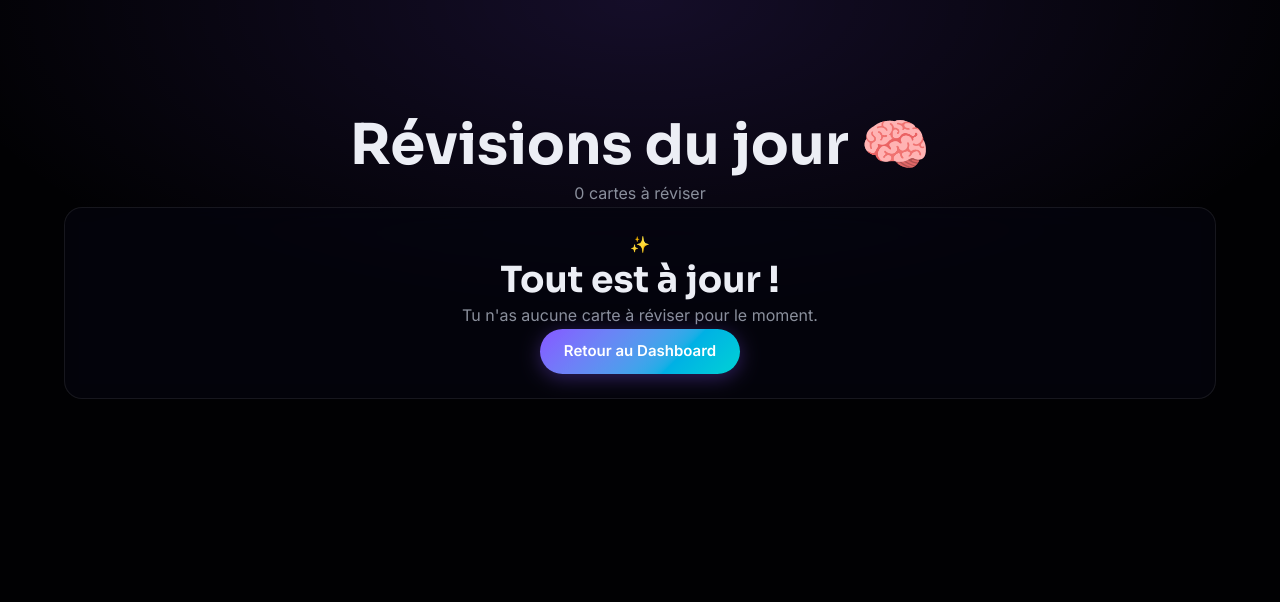
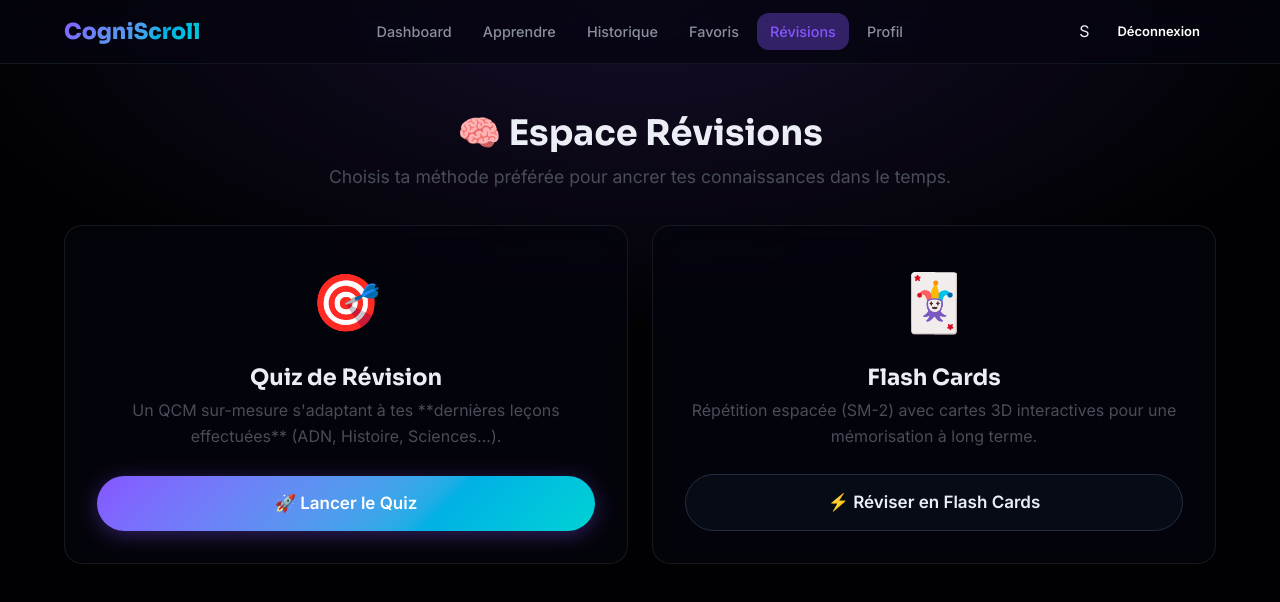
Before and after one commit to DrDemoniak/cogniscroll, a Next.js app: page /reviews in a window 1280 px wide. Shown: the top 602 px of the page. Built offline with nearby package versions, Linux system fonts and the light colour scheme; no server answers; the database is empty; sample sign-in values are in the browser's storage; a web font is replaced by a local one.

Commit message:
feat: Hub révision, quiz dynamique leçons récentes, approfondissement déroulant (quiz 6 questions) et fixes profil badges/stats

```diff
--- a/app/api/generate-quiz/route.ts
+++ b/app/api/generate-quiz/route.ts
@@ -21,8 +21,49 @@ export async function POST(request: NextRequest) {
 
   try {
     const body = await request.json();
-    const { lessonTitle, lessonSummary, lessonSections } = body;
+    const { lessonTitle, lessonSummary, lessonSections, recentLessons, count } = body;
 
+    const numQuestions = count || 4;
+
+    let prompt = '';
+
+    if (recentLessons && Array.isArray(recentLessons) && recentLessons.length > 0) {
+      // Quiz de révision global basé sur plusieurs leçons récentes
+      const lessonsSummary = recentLessons.map((l: any, i: number) => {
+        const title = l.content?.title || l.topic || `Leçon ${i+1}`;
+        const theme = l.theme || '';
+        const summary = l.content?.summary || '';
+        return `- ${title} (${theme}) : ${summary}`;
+      }).join('\n');
+
+      console.log('[API] Génération d\'un quiz de révision global pour', recentLessons.length, 'leçons récentes');
+
+      prompt = `
+Tu es un professeur expert. Génère un quiz de révision général de 6 questions QCM en FRANÇAIS basées sur ces leçons révisées récemment :
+
+${lessonsSummary}
+
+Règles OBLIGATOIRES :
+- Exactement 6 questions
+- Distribue les questions de manière équilibrée sur les différentes leçons
+- 4 options de réponse chacune (A, B, C, D)
+- Exactement 1 bonne réponse par question (correctIndex de 0 à 3)
+- Explication claire pour la bonne réponse
+- En FRANÇAIS uniquement
+
+Retourne UNIQUEMENT un JSON valide (sans markdown, pas de \`\`\`json) :
+{
+  "questions": [
+    {
+      "question": "La question posée ?",
+      "options": ["Option A", "Option B", "Option C", "Option D"],
+      "correctIndex": 0,
+      "explanation": "Explication de la réponse."
+    }
+  ]
+}
+`;
+    } else {
       if (!lessonTitle || !lessonSections) {
         return NextResponse.json(
           { error: 'Paramètres manquants : lessonTitle et lessonSections requis' },
@@ -32,13 +73,13 @@ export async function POST(request: NextRequest) {
 
       // Construit un résumé de la leçon pour le contexte Gemini
       const lessonContext = lessonSections
-      .map((s: any) => `${s.title}: ${s.content.slice(0, 300)}`)
+        .map((s: any) => `${s.title}: ${s.content?.slice(0, 300) || s.content}`)
         .join('\n');
 
-    console.log('[API] Génération quiz pour:', lessonTitle);
+      console.log(`[API] Génération quiz pour "${lessonTitle}" (${numQuestions} questions)`);
 
-    const prompt = `
-Tu es un créateur de quiz pédagogique expert. Génère 4 questions à choix multiples en FRANÇAIS basées sur cette leçon.
+      prompt = `
+Tu es un créateur de quiz pédagogique expert. Génère ${numQuestions} questions à choix multiples en FRANÇAIS basées sur cette leçon.
 
 Titre de la leçon : ${lessonTitle}
 Résumé : ${lessonSummary || ''}
@@ -46,7 +87,7 @@ Contenu :
 ${lessonContext}
 
 Règles OBLIGATOIRES :
-- 4 questions exactement
+- ${numQuestions} questions exactement
 - 4 options de réponse chacune (A, B, C, D)
 - Exactement 1 bonne réponse par question
 - Les mauvaises réponses doivent être plausibles (pas triviales)
@@ -61,13 +102,14 @@ Retourne UNIQUEMENT un JSON valide (sans markdown) :
       "question": "La question posée ?",
       "options": ["Option A", "Option B", "Option C", "Option D"],
       "correctIndex": 0,
-      "explanation": "Explication détaillée de pourquoi cette réponse est correcte, et éventuellement pourquoi les autres sont incorrectes."
+      "explanation": "Explication détaillée de pourquoi cette réponse est correcte."
     }
   ]
 }
 
 correctIndex est l'index (0-3) de la bonne réponse dans le tableau options.
 `;
+    }
 
     const result = await model.generateContent(prompt);
     const text = result.response.text();
--- a/app/quiz/page.tsx
+++ b/app/quiz/page.tsx
@@ -46,17 +46,17 @@ export default function QuizPage() {
         return;
       }
 
-      const { lessonId, lessonTitle, lessonSummary, lessonSections, theme } = JSON.parse(raw);
+      const { lessonId, lessonTitle, lessonSummary, lessonSections, theme, count } = JSON.parse(raw);
       setQuizMeta({ lessonId, theme, lessonTitle });
       // Récupérer le statut favori actuel depuis sessionStorage
       setIsFavorite(sessionStorage.getItem('isFavorite') === 'true');
 
-      console.log('[QUIZ] Génération du quiz pour:', lessonTitle);
+      console.log('[QUIZ] Génération du quiz pour:', lessonTitle, 'count:', count || 4);
       try {
         const res = await fetch('/api/generate-quiz', {
           method: 'POST',
           headers: { 'Content-Type': 'application/json' },
-          body: JSON.stringify({ lessonTitle, lessonSummary, lessonSections }),
+          body: JSON.stringify({ lessonTitle, lessonSummary, lessonSections, count: count || 4 }),
         });
 
         if (!res.ok) throw new Error('Erreur API quiz');
--- a/app/reviews/page.tsx
+++ b/app/reviews/page.tsx
@@ -1,125 +1,168 @@
 'use client';
+
+/**
+ * app/reviews/page.tsx
+ * Hub de Révisions : offre le choix entre Quiz de révision dynamique et Flash Cards SM-2.
+ */
 
 import { useEffect, useState } from 'react';
 import { useRouter } from 'next/navigation';
 import AuthGuard from '@/components/layout/AuthGuard';
+import Navbar from '@/components/layout/Navbar';
 import { useAuth } from '@/lib/auth-context';
-import { getDueReviewCards, updateReviewCard, addXP } from '@/lib/firestore';
+import { getRecentLessons, addXP, recordDailyStats, saveQuizResult } from '@/lib/firestore';
 import QuizEngine from '@/components/features/QuizEngine';
 import { useToast } from '@/components/ui/Toast';
+import { computeQuizXP } from '@/lib/gamification';
 
-/**
- * Page de Révision Espacée (Spaced Repetition)
- */
 export default function ReviewsPage() {
-  const { user } = useAuth();
+  const { user, refreshProfile } = useAuth();
   const router = useRouter();
   const { addToast } = useToast();
 
-  const [reviewCards, setReviewCards] = useState<any[]>([]);
-  const [loading, setLoading] = useState(true);
-  const [completed, setCompleted] = useState(false);
-  const [xpGained, setXpGained] = useState(0);
+  const [mode, setMode] = useState<'select' | 'quiz'>('select');
+  const [quizQuestions, setQuizQuestions] = useState<any[]>([]);
+  const [loadingQuiz, setLoadingQuiz] = useState(false);
+  const [recentCount, setRecentCount] = useState(0);
 
-  useEffect(() => {
-    async function loadDueCards() {
-      if (!user) return;
-      console.log('[REVIEWS] Chargement des cartes de révision dues');
-      try {
-        const cards = await getDueReviewCards(user.uid);
-        // Formatage des cartes pour s'adapter à QuizEngine
-        const formattedQuestions = cards.map(c => ({
-          id: c.id,
-          question: c.question,
-          options: c.options,
-          correctIndex: c.correctIndex,
-          explanation: c.explanation,
-          // on garde la ref SM-2
-          sm2Data: { interval: c.interval, repetition: c.repetitions, easeFactor: c.easeFactor }
-        }));
-        setReviewCards(formattedQuestions);
-      } catch (error) {
-        console.error('[REVIEWS] Erreur', error);
-      } finally {
-        setLoading(false);
+  // ── Lancer un Quiz de Révision Dynamique ──────────────────────────────────
+  const startDynamicQuiz = async () => {
+    if (!user) return;
+    setLoadingQuiz(true);
+    console.log('[REVIEWS] Chargement des leçons récentes pour le quiz de révision...');
+    try {
+      const recent = await getRecentLessons(user.uid, 8);
+      setRecentCount(recent.length);
+
+      if (recent.length === 0) {
+        addToast('Fais au moins une leçon avant de lancer un quiz de révision !', 'error');
+        setLoadingQuiz(false);
+        return;
       }
-    }
-    loadDueCards();
-  }, [user]);
 
-  const handleReviewComplete = async (score: number, wrongAnswers: any[]) => {
-    if (!user) return;
-    console.log('[REVIEWS] Session terminée, score:', score);
-
-    let localXp = 0;
-
-    try {
-      const wrongIds = new Set(wrongAnswers.map(w => w.id));
-      const promises = reviewCards.map((card) => {
-        const isCorrect = !wrongIds.has(card.id);
-        if (isCorrect) localXp += 3; // +3 XP par bonne réponse de révision
-
-        // Simule une mise à jour des paramètres SM-2
-        const updates = {
-          easeFactor: isCorrect ? 2.6 : 2.0,
-          repetitions: isCorrect ? card.repetitions + 1 : 0
-        };
-        return updateReviewCard(user.uid, card.id, updates);
+      // Appelle l'API generate-quiz avec les leçons récentes
+      const res = await fetch('/api/generate-quiz', {
+        method: 'POST',
+        headers: { 'Content-Type': 'application/json' },
+        body: JSON.stringify({ recentLessons: recent }),
       });
 
-      await Promise.all(promises);
+      if (!res.ok) throw new Error('Erreur lors de la génération');
 
-      if (localXp > 0) {
-        await addXP(user.uid, localXp);
+      const data = await res.json();
+      if (data.quiz?.questions) {
+        setQuizQuestions(data.quiz.questions);
+        setMode('quiz');
+        console.log('[REVIEWS] Quiz de révision prêt avec', data.quiz.questions.length, 'questions');
+      } else {
+        throw new Error('Questions invalides');
       }
-
-      setXpGained(localXp);
-      setCompleted(true);
-      addToast(`Révisions terminées ! +${localXp} XP`, 'success');
-
-    } catch (error) {
-      console.error('[REVIEWS] Erreur lors de la maj SM-2', error);
-      addToast("Erreur lors de la sauvegarde", 'error');
+    } catch (err) {
+      console.error('[REVIEWS] Erreur génération quiz révision:', err);
+      addToast('Impossible de générer le quiz de révision. Réessaie !', 'error');
+    } finally {
+      setLoadingQuiz(false);
     }
   };
 
-  if (loading) {
-    return <div className="spinner-lg mt-20 mx-auto"></div>;
-  }
+  // ── Fin du Quiz de Révision ────────────────────────────────────────────────
+  const handleQuizComplete = async (score: number, wrongAnswers: any[]) => {
+    if (!user) return;
+    console.log('[REVIEWS] Quiz de révision terminé avec le score:', score);
+    const xp = computeQuizXP(score, quizQuestions.length);
+
+    try {
+      await saveQuizResult(user.uid, {
+        lessonId: 'revision_mixte',
+        lessonTitle: `Quiz Révision (${recentCount} leçons)`,
+        theme: 'Révision Mixte',
+        score,
+        totalQuestions: quizQuestions.length,
+        stars: score === quizQuestions.length ? 3 : score >= quizQuestions.length / 2 ? 2 : 1,
+        completedAt: new Date().toISOString(),
+      });
+
+      await addXP(user.uid, xp);
+      await recordDailyStats(user.uid, xp);
+      await refreshProfile();
+
+      addToast(`🎉 Quiz de révision validé ! +${xp} XP`, 'xp');
+      setMode('select');
+    } catch (err) {
+      console.error('[REVIEWS] Erreur sauvegarde quiz révision:', err);
+      addToast('Erreur lors de la sauvegarde du score', 'error');
+    }
+  };
 
   return (
     <AuthGuard>
-      <div className="page-wrapper bg-gray-50">
-        <main className="page-content container max-w-2xl py-8">
+      <Navbar />
+      <div className="page-wrapper">
+        <main className="page-content container max-w-4xl py-8">
 
-          {!completed ? (
-            <>
-              <div className="mb-6 text-center">
-                <h1 className="text-3xl font-bold">Révisions du jour 🧠</h1>
-                <p className="text-gray-600">{reviewCards.length} cartes à réviser</p>
+          {mode === 'select' ? (
+            <div>
+              {/* En-tête */}
+              <div style={{ textAlign: 'center', marginBottom: 'var(--space-8)' }}>
+                <h1 style={{ fontSize: '2.2rem', marginBottom: 'var(--space-2)' }}>🧠 Espace Révisions</h1>
+                <p className="text-muted" style={{ fontSize: '1.1rem' }}>
+                  Choisis ta méthode préférée pour ancrer tes connaissances dans le temps.
+                </p>
               </div>
 
-              {reviewCards.length > 0 ? (
-                <QuizEngine questions={reviewCards} onComplete={handleReviewComplete} theme="Révision" />
-              ) : (
-                <div className="card card-glass p-12 text-center mt-12">
-                  <div className="text-6xl mb-4">✨</div>
-                  <h2 className="text-2xl font-bold mb-2">Tout est à jour !</h2>
-                  <p className="text-gray-600 mb-6">Tu n'as aucune carte à réviser pour le moment.</p>
-                  <button className="btn btn-primary" onClick={() => router.push('/dashboard')}>
-                    Retour au Dashboard
+              {/* Grille des 2 options */}
+              <div style={{ display: 'grid', gridTemplateColumns: 'repeat(auto-fit, minmax(280px, 1fr))', gap: 'var(--space-6)' }}>
+
+                {/* Option 1 : Quiz de Révision Dynamique */}
+                <div
+                  className="card card-glass card-clickable"
+                  style={{ padding: 'var(--space-8)', display: 'flex', flexDirection: 'column', alignItems: 'center', textAlign: 'center', position: 'relative' }}
+                  onClick={startDynamicQuiz}
+                >
+                  <div style={{ fontSize: '3.5rem', marginBottom: 'var(--space-4)' }}>🎯</div>
+                  <h2 style={{ fontSize: '1.4rem', fontWeight: 700, marginBottom: 'var(--space-2)' }}>Quiz de Révision</h2>
+                  <p className="text-muted" style={{ lineHeight: 1.6, marginBottom: 'var(--space-6)', flex: 1 }}>
+                    Un QCM sur-mesure s'adaptant à tes **dernières leçons effectuées** (ADN, Histoire, Sciences...).
+                  </p>
+                  <button className="btn btn-primary btn-lg" style={{ width: '100%' }} disabled={loadingQuiz}>
+                    {loadingQuiz ? '⏳ Génération du quiz...' : '🚀 Lancer le Quiz'}
                   </button>
                 </div>
+
+                {/* Option 2 : Flash Cards */}
+                <div
+                  className="card card-glass card-clickable"
+                  style={{ padding: 'var(--space-8)', display: 'flex', flexDirection: 'column', alignItems: 'center', textAlign: 'center' }}
+                  onClick={() => router.push('/flashcards')}
+                >
+                  <div style={{ fontSize: '3.5rem', marginBottom: 'var(--space-4)' }}>🃏</div>
+                  <h2 style={{ fontSize: '1.4rem', fontWeight: 700, marginBottom: 'var(--space-2)' }}>Flash Cards</h2>
+                  <p className="text-muted" style={{ lineHeight: 1.6, marginBottom: 'var(--space-6)', flex: 1 }}>
+                    Répétition espacée (SM-2) avec cartes 3D interactives pour une mémorisation à long terme.
+                  </p>
+                  <button className="btn btn-secondary btn-lg" style={{ width: '100%' }}>
+                    ⚡ Réviser en Flash Cards
+                  </button>
+                </div>
+
+              </div>
+            </div>
+          ) : (
+            <div>
+              <div style={{ marginBottom: 'var(--space-6)', display: 'flex', alignItems: 'center', gap: 'var(--space-4)' }}>
+                <button className="btn btn-ghost" onClick={() => setMode('select')}>
+                  ← Retour au choix
+                </button>
+                <h2>Quiz de Révision Dynamique</h2>
+              </div>
+
+              {quizQuestions.length > 0 && (
+                <QuizEngine
+                  questions={quizQuestions}
+                  onComplete={handleQuizComplete}
+                  theme="Révision Mixte"
+                />
               )}
-            </>
-          ) : (
-            <div className="card card-elevated p-8 text-center mt-12">
-              <h1 className="text-3xl font-bold mb-4">Excellent travail ! 🎉</h1>
-              <p className="text-xl mb-6">Tes circuits neuronaux sont renforcés.</p>
-              <div className="text-4xl font-bold text-yellow-500 mb-8">+{xpGained} XP</div>
-              <button className="btn btn-primary btn-lg" onClick={() => router.push('/dashboard')}>
-                Continuer l'aventure
-              </button>
             </div>
           )}
 
--- a/components/features/BadgeCollection.tsx
+++ b/components/features/BadgeCollection.tsx
@@ -1,10 +1,7 @@
 'use client';
 import React from 'react';
 
-// MOCK
-const BADGES = [
-  { id: 'first_blood', name: 'Premier sang', description: 'Première leçon', emoji: '🩸', rarity: 'commun' }
-];
+import { BADGES } from '@/lib/gamification';
 
 /**
  * BadgeCollection
--- a/components/layout/BottomNav.tsx
+++ b/components/layout/BottomNav.tsx
@@ -42,8 +42,8 @@ export default function BottomNav() {
         <span style={{ fontSize: '1.6rem', lineHeight: 1, color: '#fff' }}>＋</span>
       </button>
 
-      {/* Quiz espacé */}
-      <Link href="/flashcards" className={`bottom-nav-item ${isActive('/flashcards') ? 'active' : ''}`}>
+      {/* Quiz / Révisions */}
+      <Link href="/reviews" className={`bottom-nav-item ${isActive('/reviews') ? 'active' : ''}`}>
         <span className="bottom-nav-icon">🧠</span>
         <span className="bottom-nav-label">Quiz</span>
       </Link>
--- a/components/layout/Navbar.tsx
+++ b/components/layout/Navbar.tsx
@@ -30,7 +30,7 @@ export default function Navbar() {
           <Link href="/learn"     className={`navbar-link ${pathname?.startsWith('/learn') ? 'active' : ''}`}>Apprendre</Link>
           <Link href="/history"   className={`navbar-link ${pathname === '/history' ? 'active' : ''}`}>Historique</Link>
           <Link href="/favorites" className={`navbar-link ${pathname === '/favorites' ? 'active' : ''}`}>Favoris</Link>
-          <Link href="/flashcards" className={`navbar-link ${pathname === '/flashcards' ? 'active' : ''}`}>Révisions</Link>
+          <Link href="/reviews"    className={`navbar-link ${pathname === '/reviews' ? 'active' : ''}`}>Révisions</Link>
           <Link href="/profile"   className={`navbar-link ${pathname === '/profile' ? 'active' : ''}`}>Profil</Link>
         </div>
         <div className="navbar-actions">
```
Also changed, not shown: app/learn/[theme]/lesson/page.tsx (+6 -2 lines), components/features/LessonReader.tsx (+55 -11 lines), components/features/StatsChart.tsx (+51 -7 lines). Lines whose indentation alone changed are shown as unchanged.
